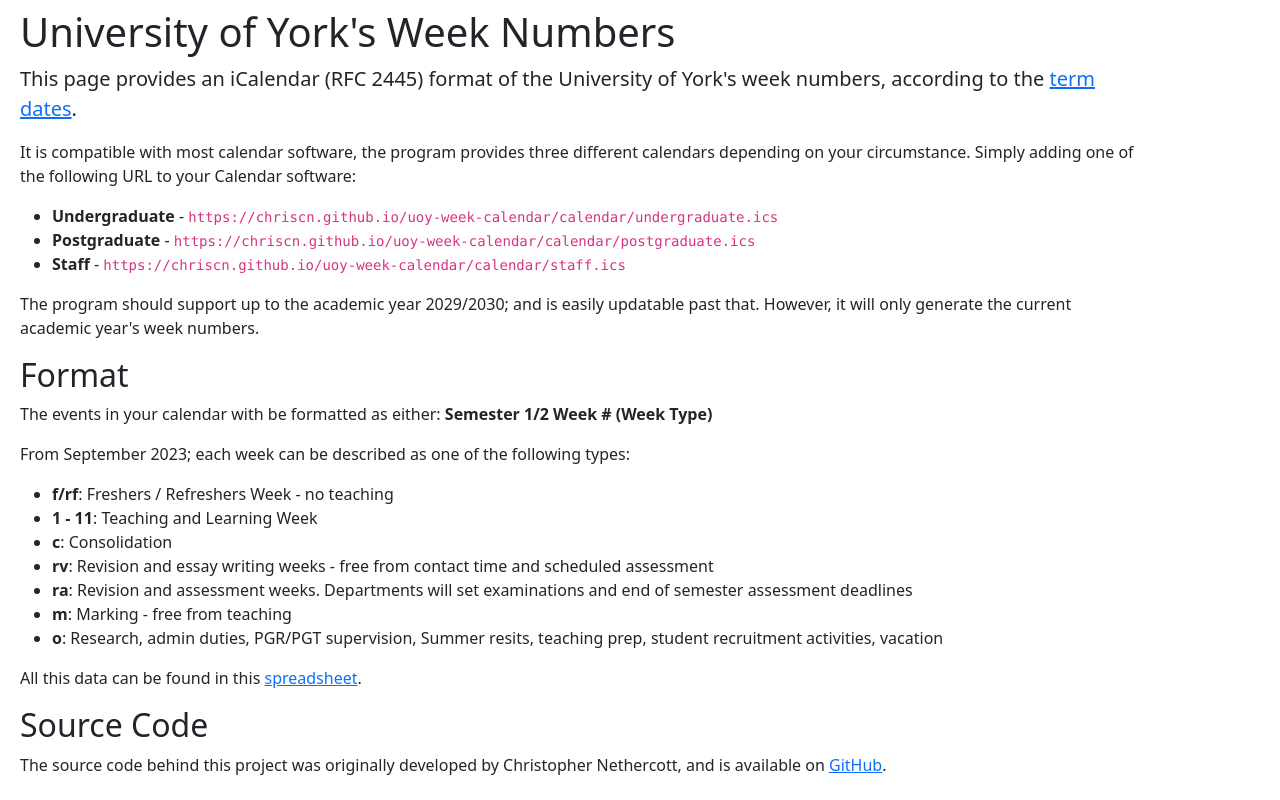
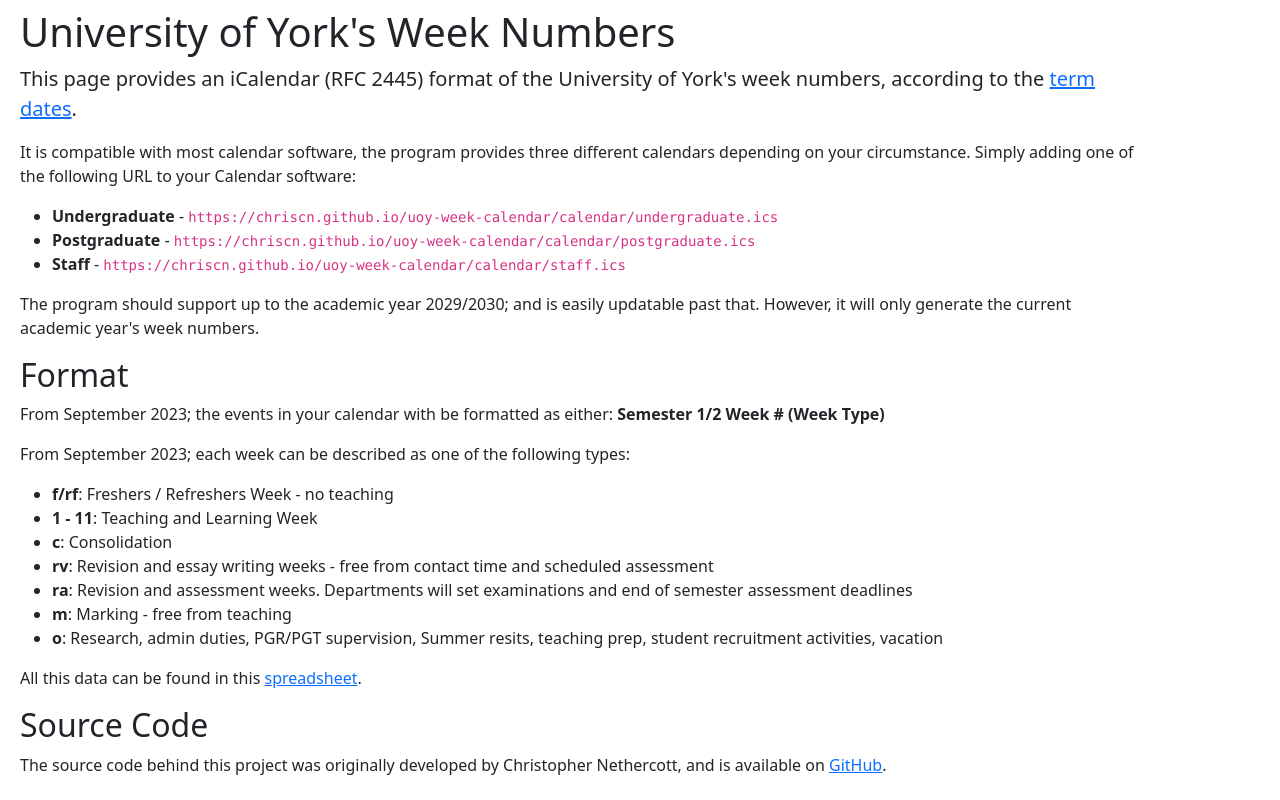
Before and after one commit to markspolakovs/uoy-week-calendar, a website: page src/public/index.html in a window 1280 px wide. Drawn offline with nearby package versions, Linux system fonts and the light colour scheme.

Commit message:
fix: clarification

```diff
--- a/src/public/index.html
+++ b/src/public/index.html
@@ -21,7 +21,7 @@
         </ul>
         <p>The program should support up to the academic year 2029/2030; and is easily updatable past that. However, it will only generate the current academic year's week numbers.</p>
         <h2>Format</h2>
-        <p>The events in your calendar with be formatted as either: <b>Semester 1/2 Week # (Week Type)</b></p>
+        <p>From September 2023; the events in your calendar with be formatted as either: <b>Semester 1/2 Week # (Week Type)</b></p>
         <p>From September 2023; each week can be described as one of the following types:</p>
         <ul>
             <li><b>f/rf</b>: Freshers / Refreshers Week - no teaching</li>
```
